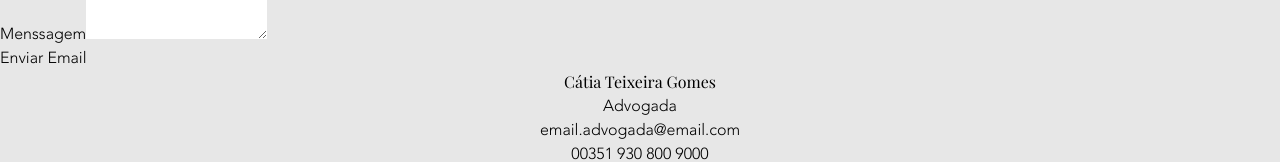
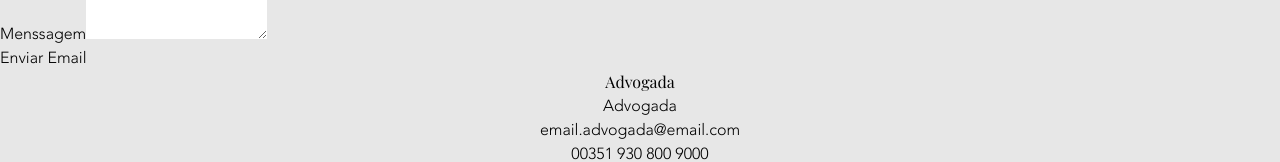
Before and after one commit to mirasity1/advcatia, a React (Create React App) app: page /contatos in a window 1280 px wide. Shown: the part 2169-2331 px from the top of the page. Built offline with nearby package versions, Linux system fonts and the light colour scheme.

Commit message:
Update footer text to display 'Advogada'

```diff
--- a/src/reusable/Footer.jsx
+++ b/src/reusable/Footer.jsx
@@ -4,7 +4,7 @@ export default function Footer() {
     <div className="bg-gray-900 opacity-80 text-white text-justify p-4 flex w-full">
       {/* no centro da div um texto justificado com 3 linhas */}
       <div className="w-2/3 m-auto mt-4 advocate ">
-        <h1 className="text-center text-2xl advocate ">Cátia Teixeira Gomes</h1>
+        <h1 className="text-center text-2xl advocate ">Advogada</h1>
         <p className=" text-center justify-center text-xl mb-6">Advogada</p>
         <p className=" text-center justify-center">
           <a href="Mailto:email.advogada@email.com">
```
